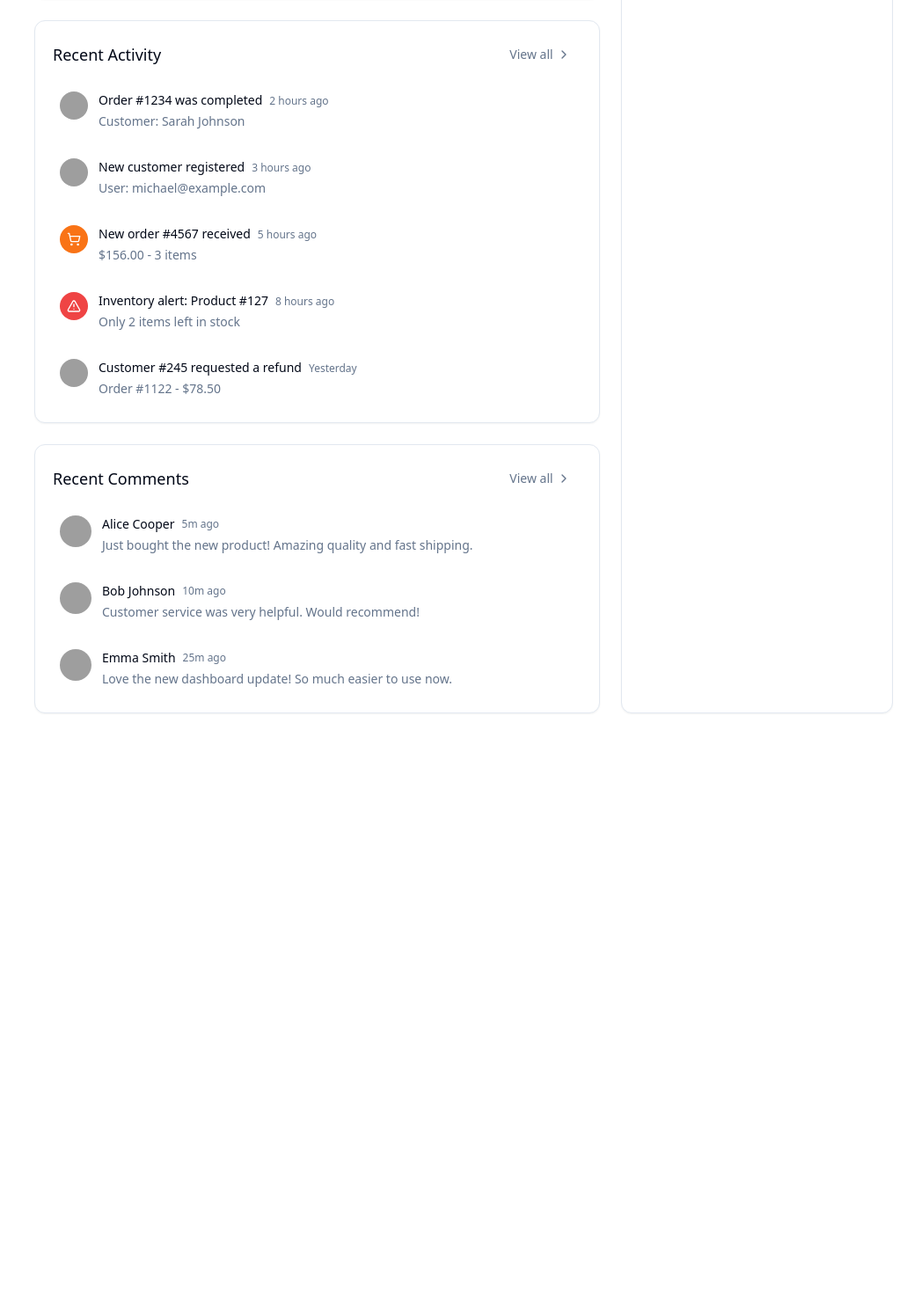
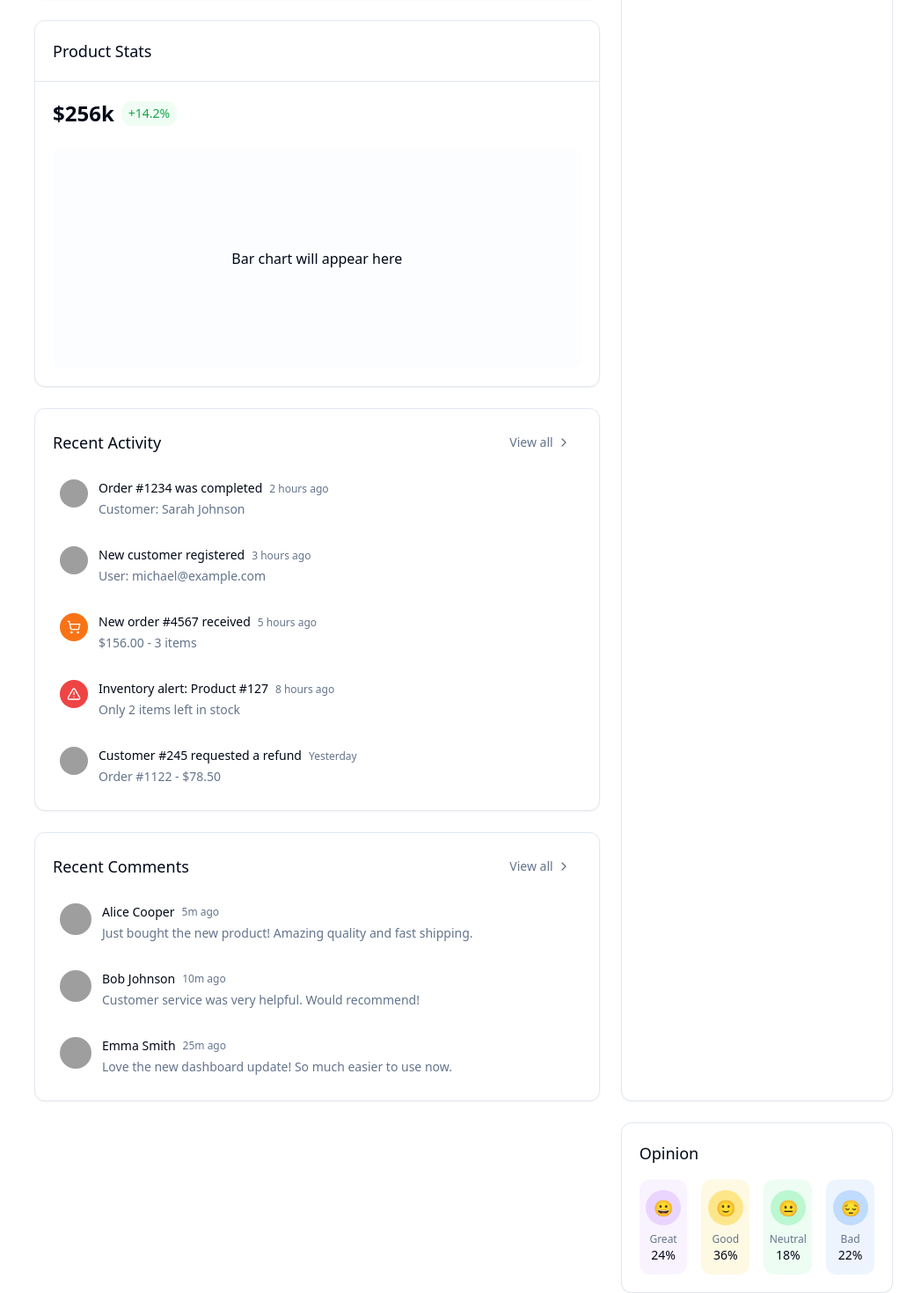
Before and after one commit to Winmix713/promote-pulse-dashboard-66, a React (Vite) app: page / in a window 1280 px wide. Shown: the part 873-2343 px from the top of the page at 88% size, without its empty margins (241-1280 px from the left). Before the commit the page ends 1708 px from the top, so only its background shows below. Built offline with nearby package versions, Linux system fonts and the light colour scheme; grey boxes are pictures that could not be loaded.

Commit message:
feat: Implement dashboard and product features
Implement the core features of the business analytics application, including dashboard overview, product insights, and customer management, based on the provided specifications.

```diff
--- a/src/components/dashboard/Dashboard.tsx
+++ b/src/components/dashboard/Dashboard.tsx
@@ -14,7 +14,7 @@ const Dashboard: React.FC = () => {
       {/* Dashboard Header - Welcome Message */}
       <div className="flex justify-between items-center">
         <div>
-          <h2 className="text-2xl font-semibold">Welcome back, Admin</h2>
+          <h2 className="text-2xl font-semibold tracking-tight">Welcome back, Admin</h2>
           <p className="text-muted-foreground">Here's what's happening with your store today.</p>
         </div>
         <div>
--- a/src/components/dashboard/DashboardOverview.tsx
+++ b/src/components/dashboard/DashboardOverview.tsx
@@ -13,6 +13,26 @@ const DashboardOverview: React.FC = () => {
         <DashboardSummary />
 
         <div className="bg-card border rounded-lg shadow-sm">
+          <div className="p-5 border-b">
+            <h2 className="font-medium text-lg">Product Stats</h2>
+          </div>
+          <div className="p-5">
+            <div className="flex items-center mb-2">
+              <h3 className="text-2xl font-bold">$256k</h3>
+              <div className="ml-2 badge-up inline-flex items-center gap-1 px-2 py-1 rounded-lg">
+                <span className="text-sm">+14.2%</span>
+              </div>
+            </div>
+            <div className="h-[250px] mt-6">
+              {/* Bar chart placeholder */}
+              <div className="h-full w-full bg-muted/20 rounded-md flex items-center justify-center">
+                Bar chart will appear here
+              </div>
+            </div>
+          </div>
+        </div>
+
+        <div className="bg-card border rounded-lg shadow-sm">
           <ActivityTimeline />
         </div>
 
@@ -24,6 +44,46 @@ const DashboardOverview: React.FC = () => {
       {/* Right section - Popular products */}
       <div className="lg:col-span-1 space-y-6">
         <PopularProducts />
+
+        <div className="bg-card border rounded-lg shadow-sm p-5">
+          <div className="flex items-center justify-between mb-4">
+            <h2 className="font-medium text-lg">Opinion</h2>
+          </div>
+
+          <div className="grid grid-cols-4 gap-4">
+            <div className="flex flex-col items-center p-3 rounded-lg bg-purple-100/50 dark:bg-purple-900/20">
+              <div className="size-10 rounded-full bg-purple-200 dark:bg-purple-800 flex items-center justify-center mb-2">
+                <span className="text-lg">😀</span>
+              </div>
+              <span className="text-xs text-muted-foreground">Great</span>
+              <span className="text-sm font-medium">24%</span>
+            </div>
+
+            <div className="flex flex-col items-center p-3 rounded-lg bg-amber-100/50 dark:bg-amber-900/20">
+              <div className="size-10 rounded-full bg-amber-200 dark:bg-amber-800 flex items-center justify-center mb-2">
+                <span className="text-lg">🙂</span>
+              </div>
+              <span className="text-xs text-muted-foreground">Good</span>
+              <span className="text-sm font-medium">36%</span>
+            </div>
+
+            <div className="flex flex-col items-center p-3 rounded-lg bg-green-100/50 dark:bg-green-900/20">
+              <div className="size-10 rounded-full bg-green-200 dark:bg-green-800 flex items-center justify-center mb-2">
+                <span className="text-lg">😐</span>
+              </div>
+              <span className="text-xs text-muted-foreground">Neutral</span>
+              <span className="text-sm font-medium">18%</span>
+            </div>
+
+            <div className="flex flex-col items-center p-3 rounded-lg bg-blue-100/50 dark:bg-blue-900/20">
+              <div className="size-10 rounded-full bg-blue-200 dark:bg-blue-800 flex items-center justify-center mb-2">
+                <span className="text-lg">😔</span>
+              </div>
+              <span className="text-xs text-muted-foreground">Bad</span>
+              <span className="text-sm font-medium">22%</span>
+            </div>
+          </div>
+        </div>
       </div>
     </div>
   );
```
